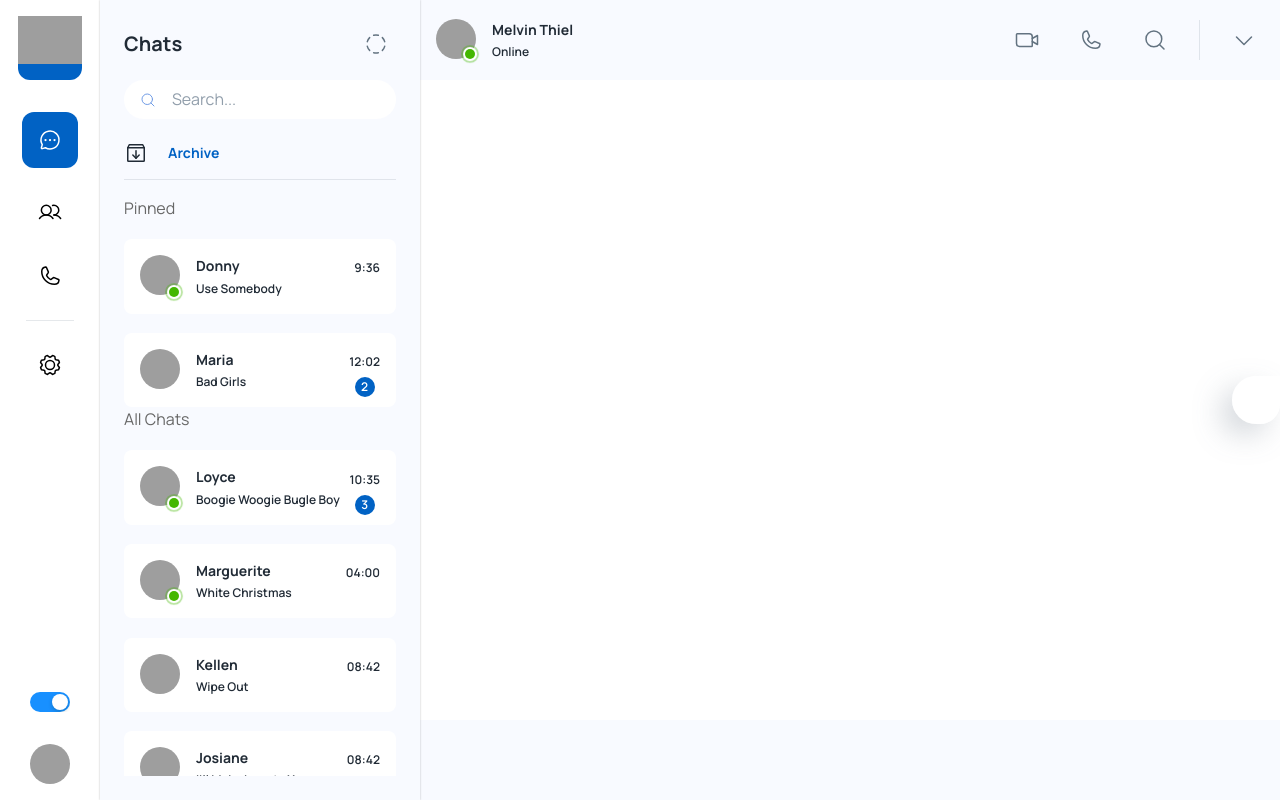
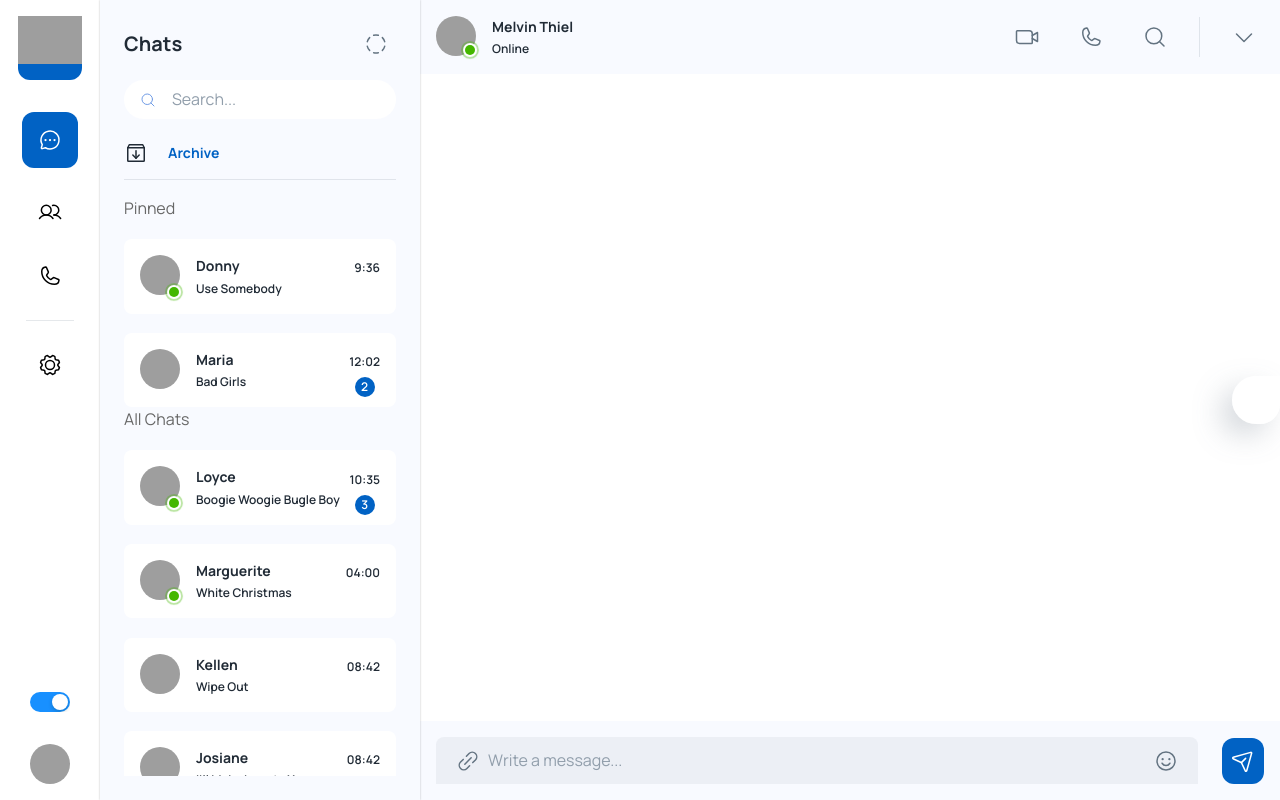
Before and after one commit to amishra469/ChitiChat-Realtime-Chat-Web-App, a React (Create React App) app: page /app in a window 1280 px wide. Built offline with nearby package versions, Linux system fonts and the light colour scheme; grey boxes are pictures that could not be loaded; some icons are missing.

Commit message:
Added Chat Footer

```diff
--- a/src/components/Conversation/index.js
+++ b/src/components/Conversation/index.js
@@ -1,6 +1,6 @@
 import { faker } from '@faker-js/faker'
-import { Avatar, Badge, Box, Divider, IconButton, Stack, Typography, styled } from '@mui/material'
-import { CaretDown, MagnifyingGlass, Phone, VideoCamera } from 'phosphor-react';
+import { Avatar, Badge, Box, Divider, IconButton, InputAdornment, Stack, TextField, Typography, styled, useTheme } from '@mui/material'
+import { CaretDown, LinkSimple, MagnifyingGlass, PaperPlaneTilt, Phone, Smiley, VideoCamera } from 'phosphor-react';
 import React from 'react'
 
 const StyledBadge = styled(Badge)(({ theme }) => ({
@@ -32,10 +32,18 @@
     },
 }));
 
+const StyledInput = styled(TextField)(({ theme }) => ({
+    "& .MuiInputBase-input": {
+        paddingTop: "12px",
+        paddingBottom: "12px",
+    }
+}));
+
 const Conversation = () => {
+    const theme = useTheme();
     return (
         <Stack height={"100%"} maxHeight={"100vh"} width={"auto"}>
-            <Box p={2} sx={{ height: 80, width: "100%", backgroundColor: "#F8FAFF", boxShadow: "0px 0px 2px, rgba(0, 0, 0, 0.25" }}>
+            <Box p={2} sx={{ width: "100%", backgroundColor: theme.palette.mode === 'light' ? "#F8FAFF" : theme.palette.background.paper, boxShadow: "0px 0px 2px, rgba(0, 0, 0, 0.25" }}>
                 <Stack alignItems='center' direction='row' justifyContent='space-between' sx={{ width: "100%", height: "100%" }}>
                     <Stack direction='row' spacing={2}>
                         <Box>
@@ -72,7 +80,33 @@
 
             </Box>
 
-            <Box sx={{ height: 80, width: "100%", backgroundColor: "#F8FAFF", boxShadow: "0px 0px 2px, rgba(0, 0, 0, 0.25" }}>
+            <Box p={2} sx={{ width: "100%", backgroundColor: theme.palette.mode === 'light' ? "#F8FAFF" : theme.palette.background.paper, boxShadow: "0px 0px 2px, rgba(0, 0, 0, 0.25" }}>
+                <Stack direction='row' alignItems='center' spacing={3}>
+                    <StyledInput fullWidth placeholder='Write a message...' variant='filled' InputProps={
+                        {
+                            disableUnderline: true,
+                            startAdornment:
+                                <InputAdornment>
+                                    <IconButton>
+                                        <LinkSimple />
+                                    </IconButton>
+                                </InputAdornment>,
+                            endAdornment:
+                                <InputAdornment>
+                                    <IconButton>
+                                        <Smiley />
+                                    </IconButton>
+                                </InputAdornment>
+                        }}
+                    />
+                    <Box sx={{ height: 46, width: 46, backgroundColor: theme.palette.primary.main, borderRadius: 1.5 }}>
+                        <Stack sx={{height: "100%", width: "100%"}} alignItems='center' justifyContent='center'>
+                            <IconButton>
+                                <PaperPlaneTilt color='#fff'/>
+                            </IconButton>
+                        </Stack>
+                    </Box>
+                </Stack>
 
             </Box>
 
--- a/src/pages/dashboard/GeneralApp.js
+++ b/src/pages/dashboard/GeneralApp.js
@@ -1,15 +1,15 @@
 import React from "react";
 import Chats from "./Chats";
-import { Box, Stack } from "@mui/material";
+import { Box, Stack, useTheme } from "@mui/material";
 import Conversation from "../../components/Conversation";
 
 const GeneralApp = () => {
-
+  const theme = useTheme();
   return (
     <>
       <Stack direction='row' sx={{width: "100%"}}>
         <Chats />
-        <Box sx={{height: '100%', width: "calc(100vw - 420px)", backgroundColor: '#fff'}}>
+        <Box sx={{height: '100%', width: "calc(100vw - 420px)", backgroundColor: theme.palette.mode === 'light' ? "#fff" : theme.palette.background.default}}>
           <Conversation />
         </Box>
       </Stack>
```
